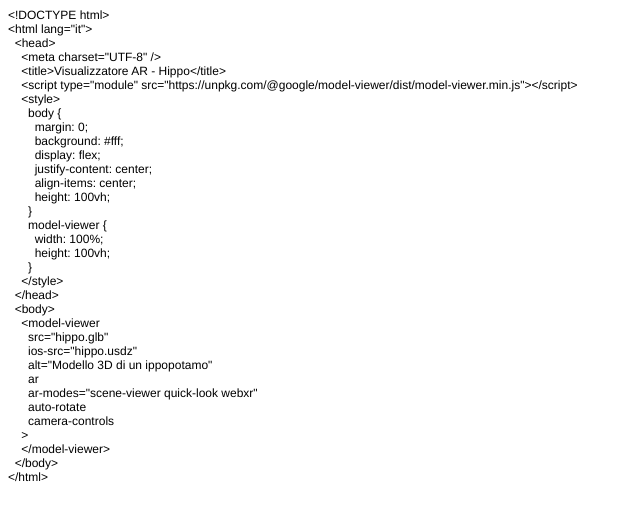
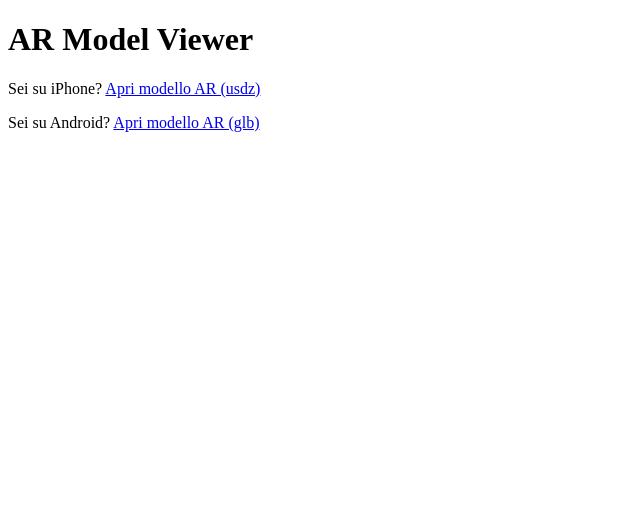
Before and after one commit to lorenzoferrario/gruppo02, a plain HTML site: page index.html in a window 1280 px wide. Shown: the whole page, without its empty margins (0-640 px from the left). Drawn offline with Linux system fonts and the light colour scheme.

Commit message:
index.html

```diff
--- a/index.html
+++ b/index.html
@@ -1,49 +1,32 @@
-<!DOCTYPE html PUBLIC "-//W3C//DTD HTML 4.01//EN" "http://www.w3.org/TR/html4/strict.dtd">
-<html>
+<!DOCTYPE html>
+<html lang="en">
 <head>
-  <meta http-equiv="Content-Type" content="text/html; charset=utf-8">
-  <meta http-equiv="Content-Style-Type" content="text/css">
-  <title></title>
-  <meta name="Generator" content="Cocoa HTML Writer">
-  <meta name="CocoaVersion" content="2575.6">
-  <style type="text/css">
-    p.p1 {margin: 0.0px 0.0px 0.0px 0.0px; font: 12.0px Helvetica}
-  </style>
+  <meta charset="UTF-8" />
+  <meta name="viewport" content="width=device-width, initial-scale=1" />
+  <title>AR Viewer</title>
 </head>
 <body>
-<p class="p1">&lt;!DOCTYPE html&gt;</p>
-<p class="p1">&lt;html lang="it"&gt;</p>
-<p class="p1"><span class="Apple-converted-space">  </span>&lt;head&gt;</p>
-<p class="p1"><span class="Apple-converted-space">    </span>&lt;meta charset="UTF-8" /&gt;</p>
-<p class="p1"><span class="Apple-converted-space">    </span>&lt;title&gt;Visualizzatore AR - Hippo&lt;/title&gt;</p>
-<p class="p1"><span class="Apple-converted-space">    </span>&lt;script type="module" src="https://unpkg.com/@google/model-viewer/dist/model-viewer.min.js"&gt;&lt;/script&gt;</p>
-<p class="p1"><span class="Apple-converted-space">    </span>&lt;style&gt;</p>
-<p class="p1"><span class="Apple-converted-space">      </span>body {</p>
-<p class="p1"><span class="Apple-converted-space">        </span>margin: 0;</p>
-<p class="p1"><span class="Apple-converted-space">        </span>background: #fff;</p>
-<p class="p1"><span class="Apple-converted-space">        </span>display: flex;</p>
-<p class="p1"><span class="Apple-converted-space">        </span>justify-content: center;</p>
-<p class="p1"><span class="Apple-converted-space">        </span>align-items: center;</p>
-<p class="p1"><span class="Apple-converted-space">        </span>height: 100vh;</p>
-<p class="p1"><span class="Apple-converted-space">      </span>}</p>
-<p class="p1"><span class="Apple-converted-space">      </span>model-viewer {</p>
-<p class="p1"><span class="Apple-converted-space">        </span>width: 100%;</p>
-<p class="p1"><span class="Apple-converted-space">        </span>height: 100vh;</p>
-<p class="p1"><span class="Apple-converted-space">      </span>}</p>
-<p class="p1"><span class="Apple-converted-space">    </span>&lt;/style&gt;</p>
-<p class="p1"><span class="Apple-converted-space">  </span>&lt;/head&gt;</p>
-<p class="p1"><span class="Apple-converted-space">  </span>&lt;body&gt;</p>
-<p class="p1"><span class="Apple-converted-space">    </span>&lt;model-viewer</p>
-<p class="p1"><span class="Apple-converted-space">      </span>src="hippo.glb"</p>
-<p class="p1"><span class="Apple-converted-space">      </span>ios-src="hippo.usdz"</p>
-<p class="p1"><span class="Apple-converted-space">      </span>alt="Modello 3D di un ippopotamo"</p>
-<p class="p1"><span class="Apple-converted-space">      </span>ar</p>
-<p class="p1"><span class="Apple-converted-space">      </span>ar-modes="scene-viewer quick-look webxr"</p>
-<p class="p1"><span class="Apple-converted-space">      </span>auto-rotate</p>
-<p class="p1"><span class="Apple-converted-space">      </span>camera-controls</p>
-<p class="p1"><span class="Apple-converted-space">    </span>&gt;</p>
-<p class="p1"><span class="Apple-converted-space">    </span>&lt;/model-viewer&gt;</p>
-<p class="p1"><span class="Apple-converted-space">  </span>&lt;/body&gt;</p>
-<p class="p1">&lt;/html&gt;</p>
+  <h1>AR Model Viewer</h1>
+
+  <p>Sei su iPhone? <a id="apple-link" href="" target="_blank">Apri modello AR (usdz)</a></p>
+  <p>Sei su Android? <a id="android-link" href="" target="_blank">Apri modello AR (glb)</a></p>
+
+  <script>
+    const appleModel = 'Hippo_Apple AR_02.usdz';
+    const androidModel = 'Hippo_Android AR_02.glb';
+
+    const userAgent = navigator.userAgent || navigator.vendor || window.opera;
+
+    if (/iPad|iPhone|iPod/.test(userAgent) && !window.MSStream) {
+      document.getElementById('apple-link').href = appleModel;
+      document.getElementById('android-link').style.display = 'none';
+    } else if (/android/i.test(userAgent)) {
+      document.getElementById('android-link').href = androidModel;
+      document.getElementById('apple-link').style.display = 'none';
+    } else {
+      document.getElementById('apple-link').href = appleModel;
+      document.getElementById('android-link').href = androidModel;
+    }
+  </script>
 </body>
 </html>
```
